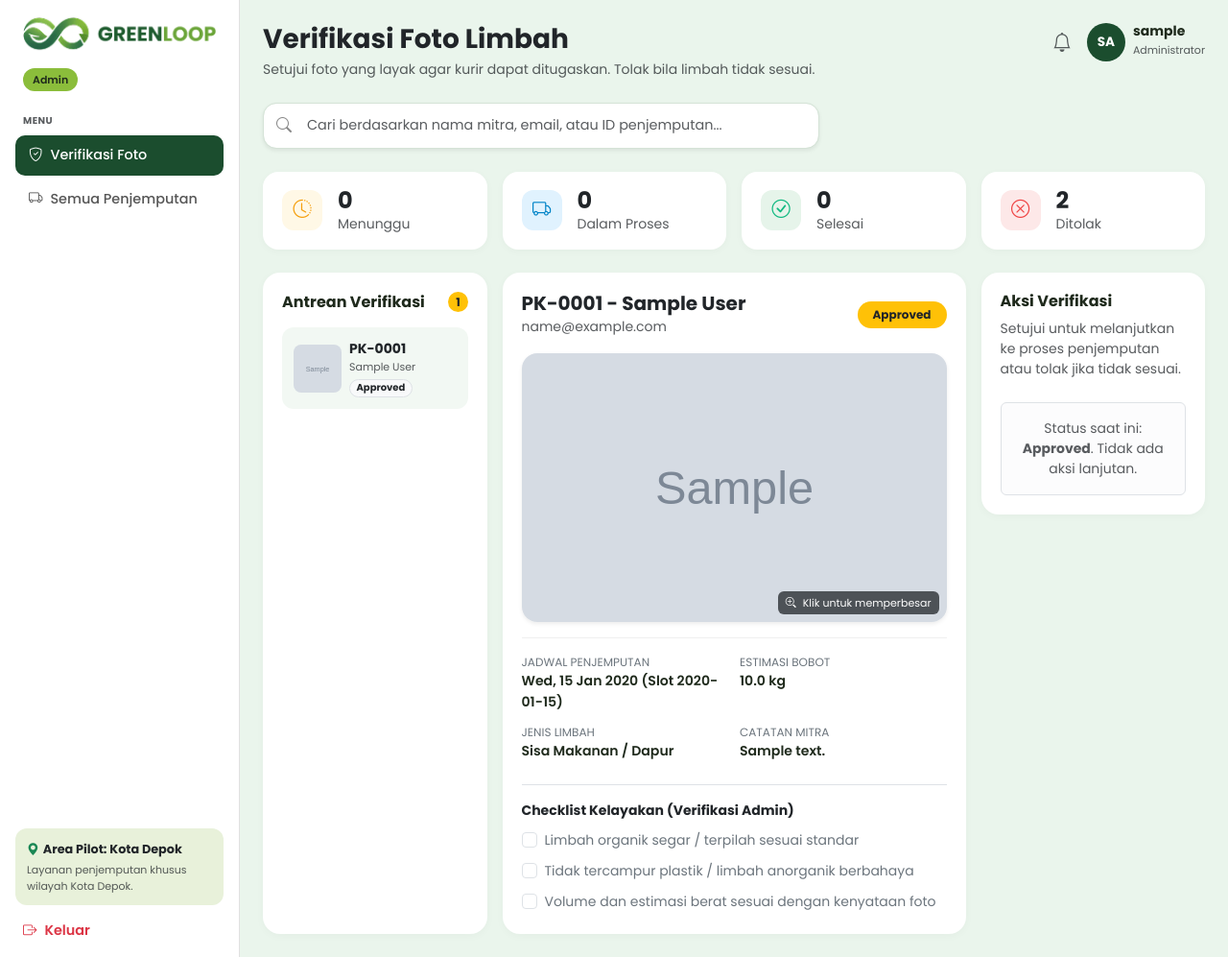
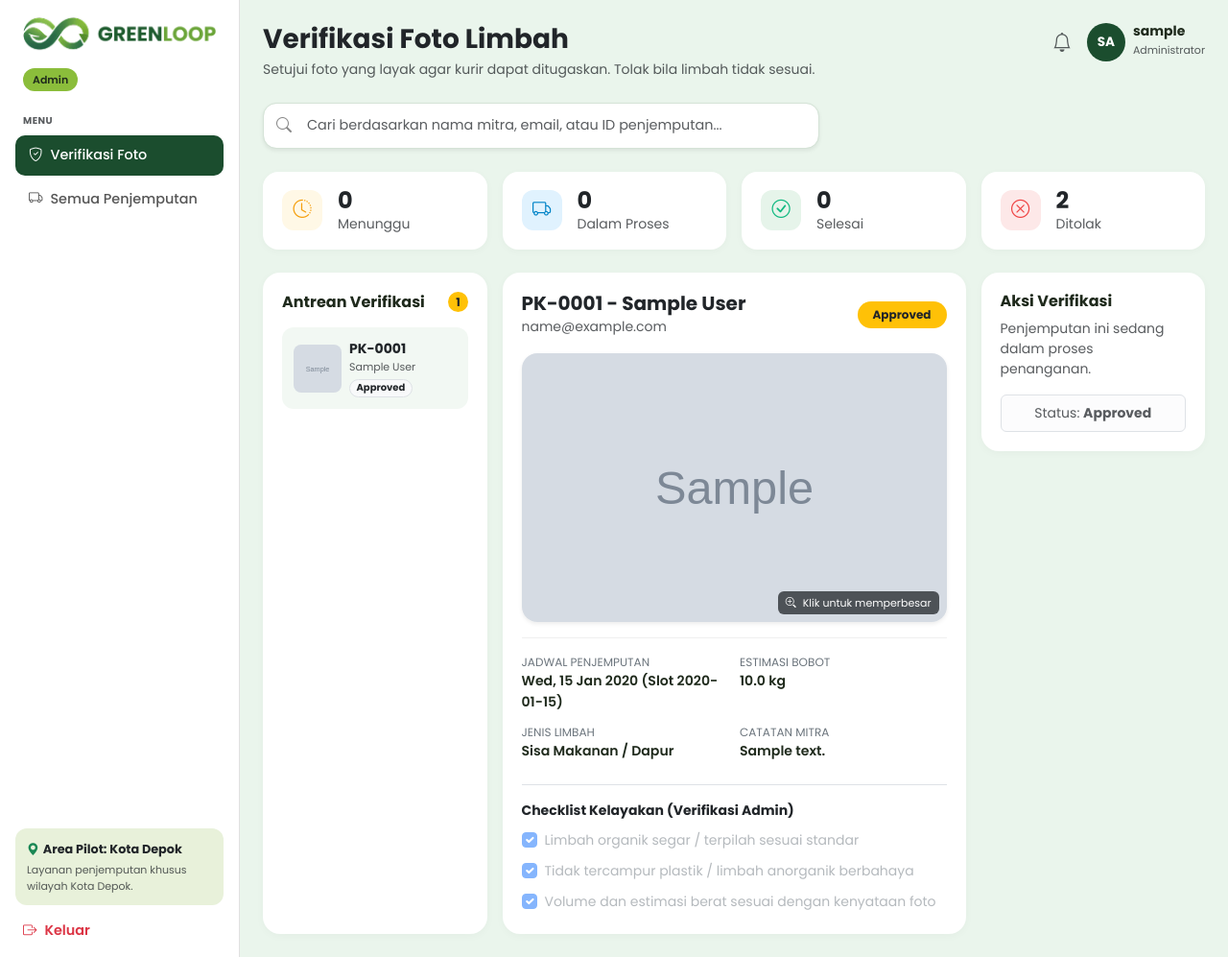
Before and after one commit to PBP-KelasC-Kelompok3/GreenLoop, a Django app: page /scheduling/admin-panel/ in a window 1280 px wide. Shown: the whole page at 96% size. Run offline with Django 5.2, Linux system fonts and the light colour scheme; a user stored in the database is signed in; tables that the repository leaves empty hold one stand-in row (values such as "Sample post"); grey boxes marked "Sample" are stand-in pictures.

Commit message:
fix: fix verification action logic and card proportion in admin dashboard

```diff
--- a/greenloop/settings.py
+++ b/greenloop/settings.py
@@ -162,7 +162,7 @@ MEDIA_ROOT = os.path.join(BASE_DIR, 'media')
 LOGIN_URL = 'login'  # Sesuaikan dengan name url login kamu di app accounts
 
 # Setelah login sukses, otomatis masuk ke Dashboard Mitra
-LOGIN_REDIRECT_URL = 'mitra_dashboard'
+LOGIN_REDIRECT_URL = '/scheduling/dashboard/'
 
 # Setelah logout, kembali ke halaman utama (home)
-LOGOUT_REDIRECT_URL = 'home'
+LOGOUT_REDIRECT_URL = '/'
--- a/scheduling/templates/scheduling/admin_dashboard.html
+++ b/scheduling/templates/scheduling/admin_dashboard.html
@@ -218,7 +218,7 @@
       </div>
     </div>
 
-    <!-- DASHBOARD LAYOUT 3 KOLOM UTAMA -->
+    <!-- DASHBOARD LAYOUT UTAMA (3 Kolom digabung dengan Sinkronisasi Tab) -->
     <div class="row g-3">
 
       <!-- KOLOM 1: Antrean Verifikasi -->
@@ -258,12 +258,16 @@
         </div>
       </div>
 
-      <!-- KOLOM 2: Detail Penjemputan & Preview Foto -->
-      <div class="col-lg-6">
+      <!-- KOLOM 2 & KOLOM 3 DIGABUNG DALAM SATU TAB-PANE YANG SINKRON -->
+      <div class="col-lg-9">
         <div class="tab-content">
           {% for pickup in all_pickups %}
             <div class="tab-pane fade {% if forloop.first %}show active{% endif %}" id="content-pickup-{{ pickup.id }}" role="tabpanel">
-              <div class="admin-content-card">
+              <div class="row g-3">
+
+                <!-- DETAIL PENJEMPUTAN (Area Tengah) -->
+                <div class="col-lg-8">
+                  <div class="admin-content-card h-100">
 
                     <div class="d-flex justify-content-between align-items-center mb-3">
                       <div>
@@ -309,23 +313,26 @@
                       </div>
                     </div>
 
-                <!-- Checklist Kelayakan Admin -->
+                    <!-- Checklist Kelayakan Admin (Dinamis & Permanen jika sudah diproses) -->
                     <div class="mt-4 pt-3 border-top">
                       <div class="fw-bold small text-dark mb-2">Checklist Kelayakan (Verifikasi Admin)</div>
+
                       <div class="form-check mb-2">
-                    <input class="form-check-input" type="checkbox" id="check1_{{ pickup.id }}">
+                        <input class="form-check-input" type="checkbox" id="check1_{{ pickup.id }}" {% if pickup.status != 'PENDING' and pickup.status != 'pending' %}checked disabled{% endif %}>
                         <label class="form-check-label small text-secondary" for="check1_{{ pickup.id }}">
                           Limbah organik segar / terpilah sesuai standar
                         </label>
                       </div>
+
                       <div class="form-check mb-2">
-                    <input class="form-check-input" type="checkbox" id="check2_{{ pickup.id }}">
+                        <input class="form-check-input" type="checkbox" id="check2_{{ pickup.id }}" {% if pickup.status != 'PENDING' and pickup.status != 'pending' %}checked disabled{% endif %}>
                         <label class="form-check-label small text-secondary" for="check2_{{ pickup.id }}">
                           Tidak tercampur plastik / limbah anorganik berbahaya
                         </label>
                       </div>
+
                       <div class="form-check">
-                    <input class="form-check-input" type="checkbox" id="check3_{{ pickup.id }}">
+                        <input class="form-check-input" type="checkbox" id="check3_{{ pickup.id }}" {% if pickup.status != 'PENDING' and pickup.status != 'pending' %}checked disabled{% endif %}>
                         <label class="form-check-label small text-secondary" for="check3_{{ pickup.id }}">
                           Volume dan estimasi berat sesuai dengan kenyataan foto
                         </label>
@@ -334,24 +341,14 @@
 
                   </div>
                 </div>
-          {% empty %}
-            <div class="admin-content-card text-center py-5 text-muted">
-              Belum ada data penjemputan untuk diverifikasi.
-            </div>
-          {% endfor %}
-        </div>
-      </div>
 
-      <!-- KOLOM 3: Aksi Admin -->
-      <div class="col-lg-3">
-        <div class="tab-content">
-          {% for pickup in all_pickups %}
-            <div class="tab-pane fade {% if forloop.first %}show active{% endif %}" id="content-pickup-{{ pickup.id }}" role="tabpanel">
+                <!-- AKSI ADMIN (Area Kanan - Otomatis Menyesuaikan Status per ID) -->
+                <div class="col-lg-4">
                   <div class="action-box-card">
                     <h6 class="fw-bold mb-2">Aksi Verifikasi</h6>
+
+                    {% if pickup.status == 'PENDING' or pickup.status == 'pending' or pickup.status == 'Pending Verification' %}
                       <p class="text-muted small mb-4">Setujui untuk melanjutkan ke proses penjemputan atau tolak jika tidak sesuai.</p>
-
-                {% if pickup.status == 'PENDING' %}
                       <div class="d-flex flex-column gap-2">
                         <a href="{% url 'update_pickup_status' pickup.id 'IN_PROGRESS' %}" class="btn btn-approve d-flex align-items-center justify-content-center gap-2" onclick="return confirm('Proses dan setujui penjemputan ini?');">
                           <i class="bi bi-check-lg"></i> Setujui Penjemputan
@@ -360,17 +357,26 @@
                           <i class="bi bi-x-lg"></i> Tolak
                         </a>
                       </div>
+                    {% elif pickup.status == 'COMPLETED' or pickup.status == 'completed' or pickup.status == 'Selesai' %}
+                      <p class="text-muted small mb-3">Penjemputan ini telah selesai diproses.</p>
+                      <div class="alert alert-success border text-center small mb-0 py-2">
+                        <i class="bi bi-check-circle-fill me-1"></i> Status: <strong>Selesai</strong>
+                      </div>
                     {% else %}
-                  <div class="alert alert-light border text-center text-muted small mb-0">
-                    Status saat ini: <strong>{{ pickup.get_status_display }}</strong>. Tidak ada aksi lanjutan.
+                      <p class="text-muted small mb-3">Penjemputan ini sedang dalam proses penanganan.</p>
+                      <div class="alert alert-light border text-center text-muted small mb-0 py-2">
+                        Status: <strong>{{ pickup.get_status_display }}</strong>
                       </div>
                     {% endif %}
 
                   </div>
                 </div>
+
+              </div>
+            </div>
           {% empty %}
-            <div class="action-box-card text-center text-muted small">
-              Tidak ada aksi.
+            <div class="admin-content-card text-center py-5 text-muted">
+              Belum ada data penjemputan untuk diverifikasi.
             </div>
           {% endfor %}
         </div>
--- a/scheduling/templates/scheduling/mitra_dashboard.html
+++ b/scheduling/templates/scheduling/mitra_dashboard.html
@@ -3,8 +3,8 @@
 
 {% block title %}GreenLoop - Dashboard Mitra B2B{% endblock %}
 
-{% block header_title %}Dashboard Mitra B2B{% endblock %}
-{% block header_subtitle %}Pantau penjemputan, poin, dan dampak lingkungan usaha Anda secara real-time.{% endblock %}
+{% block header_title %}Dashboard Mitra B2B 🏢{% endblock %}
+{% block header_subtitle %}Pantau penjemputan, poin, dan dampak lingkungan usaha Anda secara real-time.📱{% endblock %}
 
 {% block topbar_action %}
 <a href="{% url 'create_pickup' %}" class="btn btn-success rounded-3 fw-semibold px-3 shadow-sm">
```
Also changed, not shown: accounts/views.py (+1 -10 lines), media/pickup_photos/sampah_JCJK3KR.jpg (added). Lines whose indentation alone changed are shown as unchanged.
